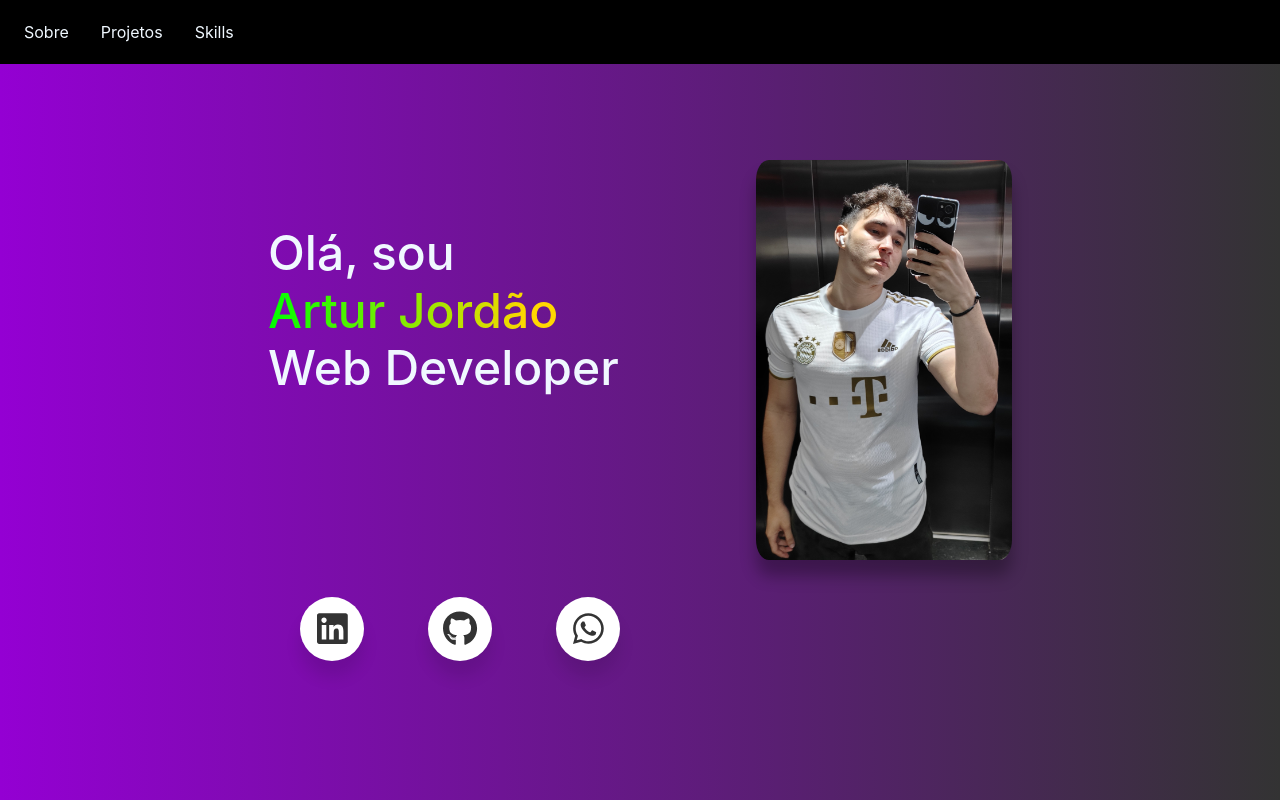
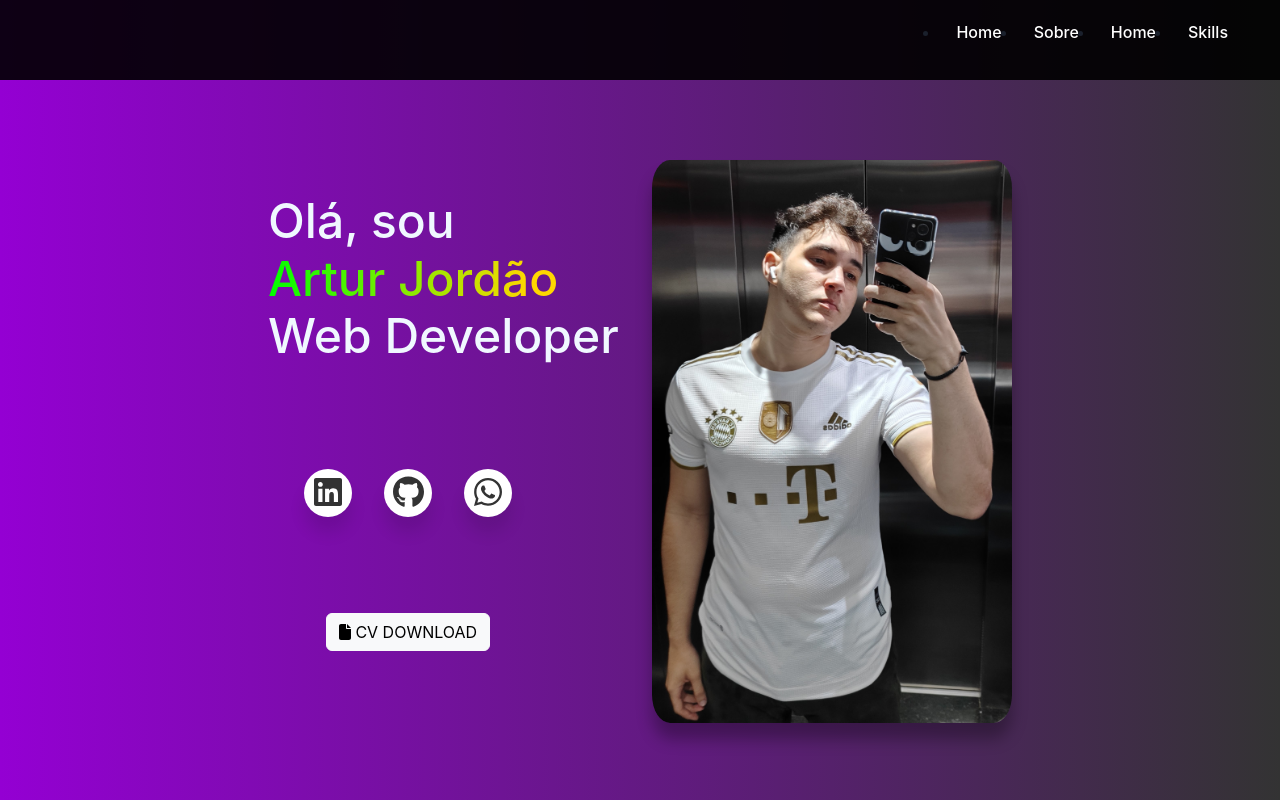
Before and after one commit to ArturJordaoo/PortFolio-2.0, a React (Vite) app in the folder Portfolio/: page / in a window 1280 px wide. Shown: the top 800 px of the page. Built offline with nearby package versions, Linux system fonts and the light colour scheme.

Commit message:
navbar commit

```diff
--- a/Portfolio/package.json
+++ b/Portfolio/package.json
@@ -23,6 +23,7 @@
     "react": "^18.2.0",
     "react-bootstrap": "^2.7.4",
     "react-dom": "^18.2.0",
+    "react-icons": "^4.8.0",
     "react-router-dom": "^6.10.0"
   },
   "devDependencies": {
--- a/Portfolio/src/components/aboutme.tsx
+++ b/Portfolio/src/components/aboutme.tsx
@@ -1,5 +1,5 @@
 export function AboutMe(){
   return(
-    <h2 className="about-me">About Me</h2>
+    <h2 id='sobre'>About Me</h2>
   )
 }
--- a/Portfolio/src/components/heading.tsx
+++ b/Portfolio/src/components/heading.tsx
@@ -7,6 +7,7 @@ import '../css/heading.css'
 
 export function Heading() {
 	return (
+		<div id='head'>
 		<div className="heading">
 			<Container fluid className="text-center">
 				<Row className="">
@@ -60,7 +61,7 @@ export function Heading() {
 
 						</div>
 					</Col>
-					<Col>
+					<Col className='profile'>
 						<div>
 							<img
 								src="public/images/Profilepic.jpg"
@@ -73,5 +74,6 @@ export function Heading() {
 				</Row>
 			</Container>
 		</div>
+		</div>
 	)
 }
--- a/Portfolio/src/components/nav.tsx
+++ b/Portfolio/src/components/nav.tsx
@@ -1,69 +1,46 @@
-import { ReactNode } from 'react';
-import {
-  Box,
-  Flex,
-  HStack,
-  Link,
-  IconButton,
-  useDisclosure,
-  useColorModeValue,
-  Stack,
-} from '@chakra-ui/react';
-import { HamburgerIcon, CloseIcon } from '@chakra-ui/icons';
+import React, { useState } from 'react'
+import { FaBars, FaTimes } from 'react-icons/fa'
+import '../css/nav.css'
 
-const Links = ['Sobre', 'Projetos', 'Skills'];
+export function Nav(){
+	const [click, setClick] = useState(false)
+	const handleClick = () => setClick(!click)
 
-const NavLink = ({ children }: { children: ReactNode }) => (
-  <Link
-    px={2}
-    py={1}
-    rounded={'md'}
-    _hover={{
-      textDecoration: 'none',
-      bg: useColorModeValue('gray.200', 'gray.700'),
-    }}
-    href={'/'}>
-    {children}
-  </Link>
-);
+	const closeMenu = () => setClick(false)
 
-export function Nav() {
-  const { isOpen, onOpen, onClose } = useDisclosure();
-
-  return (
-    <>
-
-        <Flex h={16} alignItems={'center'} justifyContent={'spacebetween'}>
-          <IconButton
-            size={'md'}
-            icon={isOpen ? <CloseIcon /> : <HamburgerIcon />}
-            aria-label={'Open Menu'}
-            display={{ md: 'none' }}
-            onClick={isOpen ? onClose : onOpen}
-          />
-          <HStack spacing={8} alignItems={'center'}>
-
-            <HStack
-              as={'nav'}
-              spacing={4}
-              display={{ base: 'none', md: 'flex' }}>
-              {Links.map((link) => (
-                <NavLink key={link}>{link}</NavLink>
-              ))}
-            </HStack>
-          </HStack>
-        </Flex>
-
-        {isOpen ? (
-          <Box pb={4} display={{ md: 'none' }}>
-            <Stack as={'nav'} spacing={4}>
-              {Links.map((link) => (
-                <NavLink key={link}>{link}</NavLink>
-              ))}
-            </Stack>
-          </Box>
-        ) : null}
-
-    </>
-  );
+	return (
+		<div className="header">
+			<nav className="navbar">
+				<div className="hamburger" onClick={handleClick}>
+					{click ? (
+						<FaTimes size={30} style={{ color: '#ffffff' }} />
+					) : (
+						<FaBars size={30} style={{ color: '#ffffff' }} />
+					)}
+				</div>
+				<ul className={click ? 'nav-menu active' : 'nav-menu'}>
+					<li className="nav-item">
+						<a href="/" onClick={closeMenu}>
+							Home
+						</a>
+					</li>
+					<li className="nav-item">
+						<a href="#sobre" onClick={closeMenu}>
+							Sobre
+						</a>
+					</li>
+					<li className="nav-item">
+						<a href="/" onClick={closeMenu}>
+							Home
+						</a>
+					</li>
+					<li className="nav-item">
+						<a href="#skills" onClick={closeMenu}>
+							Skills
+						</a>
+					</li>
+				</ul>
+			</nav>
+		</div>
+	)
 }
--- a/Portfolio/src/components/skills.tsx
+++ b/Portfolio/src/components/skills.tsx
@@ -4,7 +4,7 @@ import "../css/skills.css"
 export function Skills() {
 	return (
 		<div>
-			<h2 className="skill-row">Skills</h2>
+			<h2 id='skills'>Skills</h2>
 
 		</div>
 	)
--- a/Portfolio/src/css/heading.css
+++ b/Portfolio/src/css/heading.css
@@ -7,22 +7,26 @@
 }
 .heading {
 	color: aliceblue;
-	padding: 12vh 20vw;
+	padding: 20vh 20vw;
 }
 /* parte de apresentação */
 
 #intro {
 	text-align: left;
-	padding-top: 4rem;
+	padding-top: 2rem;
 	font-size: 3rem;
 }
 .nome {
-	background: -webkit-linear-gradient(left, #00FF00 	,#FFD700 90%);
+	background: -webkit-linear-gradient(left, #00ff00, #ffd700 90%);
 
 	-webkit-background-clip: text;
 	-webkit-text-fill-color: transparent;
 }
+.profile{
+	min-width: 17rem;
+}
 #propic {
+	min-width: 100%;
 	max-width: 100%;
 	margin: 0 auto;
 	box-shadow: 0 1rem 1rem rgba(0, 0, 0, 0.3);
@@ -34,11 +38,11 @@
 	position: relative; /* Add this */
 	background-color: #ffffff;
 	border-radius: 50%;
-	margin: 12rem 2rem 12rem 2rem;
-	width: 4rem;
-	height: 4rem;
-	line-height: 4rem;
-	font-size: 2.2rem;
+	margin: 6rem 1rem 6rem 1rem;
+	width: 3rem;
+	height: 3rem;
+	line-height: 3rem;
+	font-size: 2rem;
 	display: inline-block;
 	box-shadow: 0 1rem 1rem rgba(0, 0, 0, 0.1);
 	cursor: pointer;
@@ -147,10 +151,10 @@
 	}
 
 	.icon {
-		width: 3rem;
-		height: 3rem;
-		line-height: 3rem;
-		font-size: 1.8rem;
+		width: 2rem;
+		height: 2rem;
+		line-height: 2rem;
+		font-size: 1.5rem;
 		margin: 1rem 0.5rem;
 	}
 
--- /dev/null
+++ b/Portfolio/src/css/nav.css
@@ -0,0 +1,89 @@
+.header {
+  position: fixed;
+  height: 80px;
+  width: 100%;
+  top: 0;
+  left: 0;
+  z-index: 1;
+  transition: .3s ease-in;
+  overflow: hidden;
+  background-color: rgba(0,0,0,.9);
+}
+
+.header .navbar {
+  display: flex;
+  justify-content: flex-end;
+  align-items: center;
+  max-width: 1240px;
+  margin: auto;
+  height: 100%;
+  padding: 0 1rem;
+}
+
+.header .nav-menu a {
+  color: #ffffff;
+}
+
+.header .navbar img {
+  width: 250px;
+  height: auto;
+}
+
+.header .nav-menu {
+  display: flex;
+}
+
+.header .nav-item {
+  padding: 1rem;
+  font-weight: 500;
+}
+
+.header .nav-item a:hover {
+  padding-bottom: 12px;
+  border-bottom: 3px solid var(--secondary-color);
+}
+
+.hamburger {
+  display: none;
+}
+
+
+@media screen and (max-width:940px) {
+  .header {
+      max-width: 100%;
+      background-color: rgba(0,0,0,.9);
+  }
+
+  .header .navbar {
+      max-width: 100%;
+  }
+
+  .hamburger {
+      display: block;
+  }
+
+  .nav-menu {
+      position: fixed;
+      left: -100%;
+      top: 90px;
+      flex-direction: column;
+      background-color: rgba(0,0,0,.9);
+      width: 100%;
+      height: 90vh;
+      z-index: 999;
+      text-align: center;
+      transition: .3s;
+  }
+
+  .nav-menu.active {
+      left: 0;
+  }
+
+  .nav-item {
+      margin: 1.5rem 0;
+  }
+
+  .header .navbar img {
+      width: 150px;
+  }
+}
--- a/Portfolio/src/css/skills.css
+++ b/Portfolio/src/css/skills.css
@@ -1,7 +1,6 @@
-nav{
-	position:fixed;
-	background-color: black;
-	width: 100%;
-	padding: 1rem;
-	color: aliceblue;
+#sobre {
+	height: 1000px;
 }
+#skills {
+	height: 1000px;
+}
```
Also changed, not shown: Portfolio/src/App.tsx (+8 -8 lines), Portfolio/src/components/Obs.tsx (added, +27 -0 lines), 1 other file (tests, documents, lock files or other folders).
